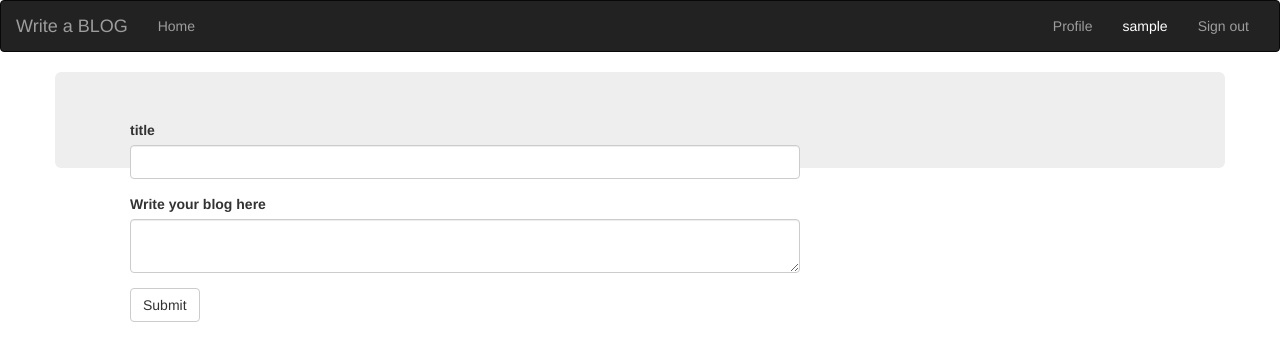
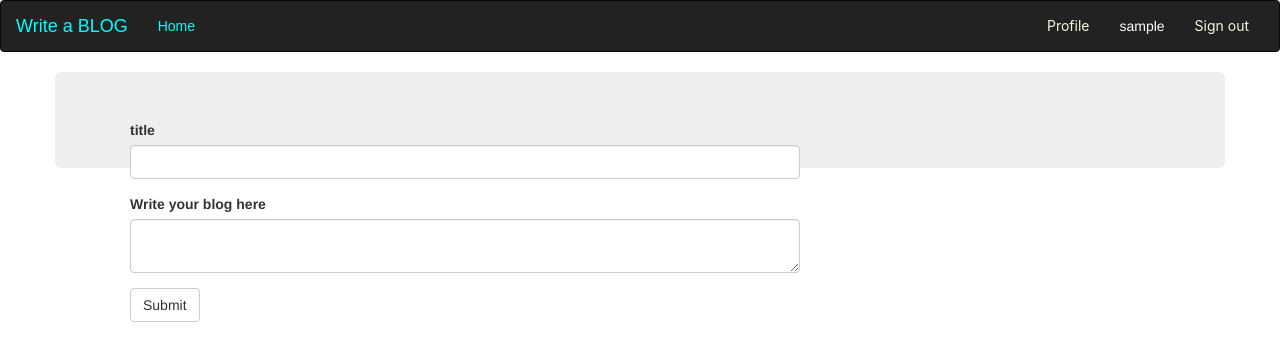
Before and after one commit to Kernael92/personal-blog, a Flask app: page /blogs/new/ in a window 1280 px wide. Shown: the top 361 px of the page. Run offline with Flask 2, Linux system fonts and the light colour scheme; the visitor is signed in with stand-in values (Sample User, id 1); data comes from the database, SQL or seed files in the repository; some libraries are stand-ins or nearby versions.

Commit message:
style the navbars and the panel classes

```diff
--- a/app/static/css/index.css
+++ b/app/static/css/index.css
@@ -2,6 +2,7 @@
     margin: 20px;
     padding: 20px;
     border: 20px;
+    background-color: beige;
 
 
 
@@ -12,3 +13,6 @@
     font-size: 20px;
 
 }
+.panel {
+    background-color: aqua;
+}
--- a/app/templates/macros.html
+++ b/app/templates/macros.html
@@ -8,7 +8,7 @@
                 <h4 style="font-family:  Cambria, Cochin, Georgia, Times, 'Times New Roman', serif; ;font-size: 20px">{{blog.blog}}</h4>
 
                 <footer style="font-family: cursive; font-size: 20px;">Posted by {{blog.user.username}}</footer>
-                <a href="{{url_for('main.new_comment', blog_id = blog.id)}}" class="btn btn-success"> Add a comment </a>
+                <a href="{{url_for('main.new_comment', blog_id = blog.id)}}" class="btn btn-primary"> Add a comment </a>
 
 
             </div>
--- a/app/templates/navbar.html
+++ b/app/templates/navbar.html
@@ -7,19 +7,19 @@
               <span class="icon-bar"></span>
               <span class="icon-bar"></span>
             </button>
-            <a class="navbar-brand" href="{{url_for('main.new_blog')}}"> Write a BLOG </a>
+            <a class="navbar-brand" href="{{url_for('main.new_blog')}}" style="color:aqua; font-family:Arial, Helvetica, sans-serif;"> Write a BLOG </a>
         </div>
         <div class="navbar-collapse collapse">
             <ul class="nav navbar-nav">
-                <li><a href="/">Home</a></li>
+                <li><a href="/"  style="color:aqua; font-family:Arial, Helvetica, sans-serif;">Home</a></li>
             </ul>
             <ul class="nav navbar-nav navbar-right">
                 {% if current_user.is_authenticated %}
-                <li><a href="{{url_for('main.profile',uname=current_user.username)}}">Profile</a></li>
+                <li><a href="{{url_for('main.profile',uname=current_user.username)}}"  style="color: beige; font-family: -apple-system, BlinkMacSystemFont, 'Segoe UI', Roboto, Oxygen, Ubuntu, Cantarell, 'Open Sans', 'Helvetica Neue', sans-serif;">Profile</a></li>
                 <li style="color:white;padding:15px;">{{current_user.username}}</li>
-                <li><a href="{{url_for('auth.logout')}}">Sign out</a></li>
+                <li><a href="{{url_for('auth.logout')}}" style="color: beige; font-family: -apple-system, BlinkMacSystemFont, 'Segoe UI', Roboto, Oxygen, Ubuntu, Cantarell, 'Open Sans', 'Helvetica Neue', sans-serif;">Sign out</a></li>
                 {% else %}
-                <li><a href="{{url_for('auth.login')}}">Sign in</a></li>
+                <li><a href="{{url_for('auth.login')}}"  style="color: beige; font-family: -apple-system, BlinkMacSystemFont, 'Segoe UI', Roboto, Oxygen, Ubuntu, Cantarell, 'Open Sans', 'Helvetica Neue', sans-serif;">Sign in</a></li>
                 {%endif%}
               </ul>
 
```
